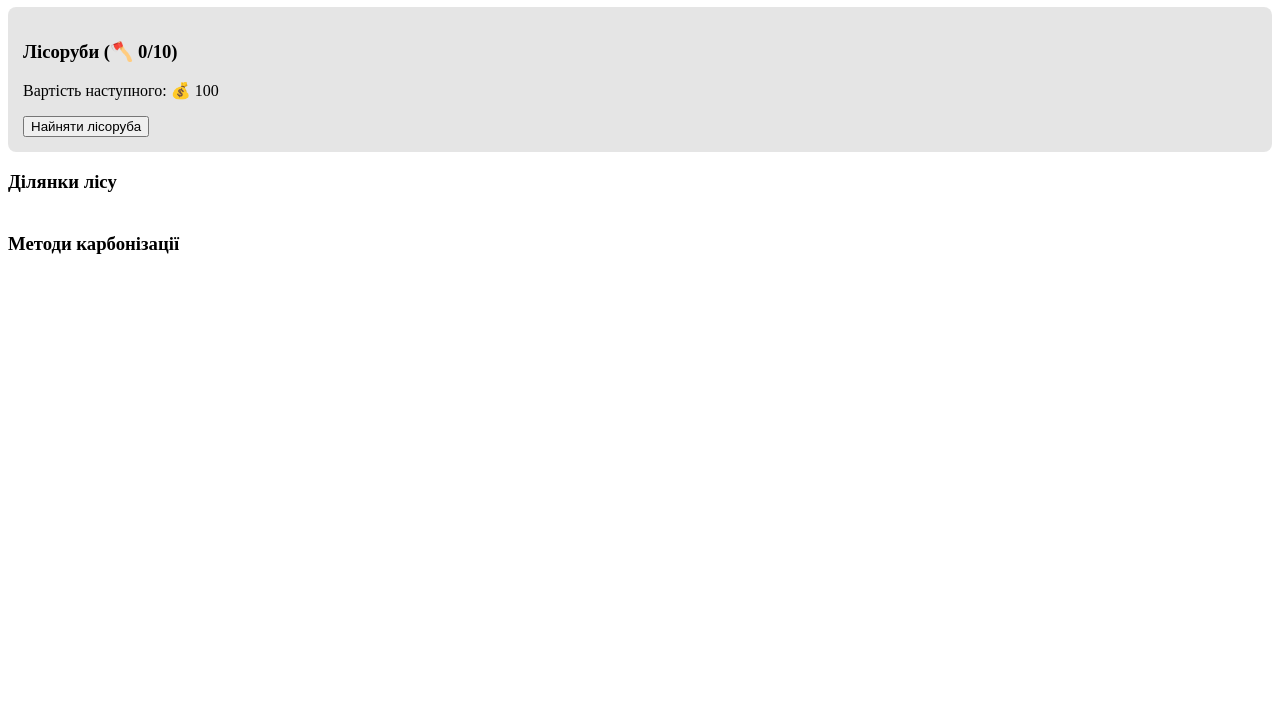
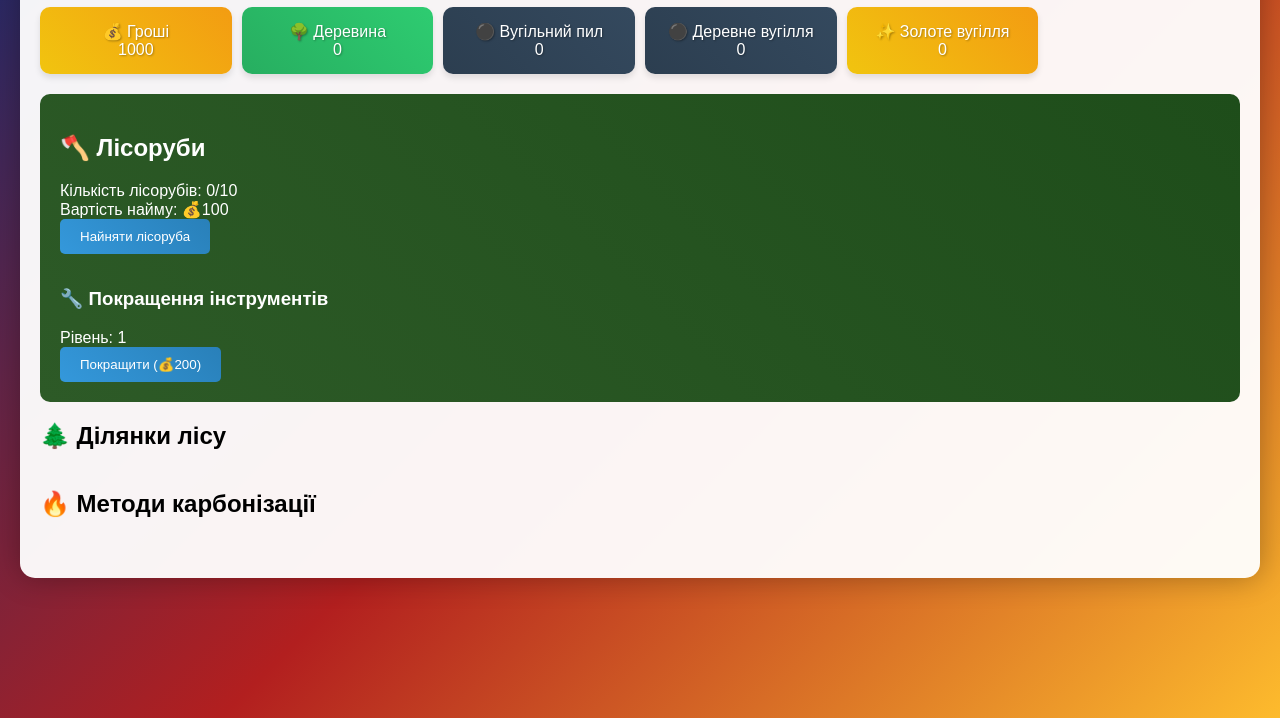
Before and after one commit to ArtScorpio/Charcoal-Game, a plain HTML site: page index.html in a window 1280 px wide. Shown: the part 122-840 px from the top of the page. Before the commit the page ends 800 px from the top, so only its background shows below. Drawn offline with Linux system fonts and the light colour scheme.

Commit message:
Update index.html

```diff
--- a/index.html
+++ b/index.html
@@ -4,22 +4,81 @@
     <title>Charcoal Production Game</title>
     <meta name="viewport" content="width=device-width, initial-scale=1.0">
     <style>
-        /* Основні стилі як і раніше */
-        /* Додамо стилі для нових елементів */
+        body {
+            margin: 0;
+            padding: 20px;
+            background: linear-gradient(135deg, #1a2a6c, #b21f1f, #fdbb2d);
+            min-height: 100vh;
+            font-family: Arial, sans-serif;
+        }
+
+        .game-container {
+            max-width: 1200px;
+            margin: 0 auto;
+            background: rgba(255, 255, 255, 0.95);
+            padding: 20px;
+            border-radius: 15px;
+            box-shadow: 0 0 30px rgba(0,0,0,0.3);
+        }
+
+        /* Ресурси */
+        .resources {
+            display: grid;
+            grid-template-columns: repeat(6, 1fr);
+            gap: 10px;
+            margin-bottom: 20px;
+        }
+
+        .resource-card {
+            padding: 15px;
+            border-radius: 10px;
+            text-align: center;
+            color: white;
+            text-shadow: 1px 1px 2px rgba(0,0,0,0.3);
+            box-shadow: 0 4px 6px rgba(0,0,0,0.1);
+            transition: transform 0.2s;
+        }
+
+        .resource-card:hover {
+            transform: translateY(-5px);
+        }
+
+        /* Секція лісорубів */
+        .woodcutters-section {
+            background: linear-gradient(45deg, #2d5a27, #1e4d1a);
+            padding: 20px;
+            border-radius: 10px;
+            color: white;
+            margin: 20px 0;
+        }
+
+        .woodcutter-upgrades {
+            display: grid;
+            grid-template-columns: repeat(3, 1fr);
+            gap: 15px;
+            margin-top: 15px;
+        }
+
+        /* Ділянки лісу */
         .forest-plots {
             display: grid;
             grid-template-columns: repeat(4, 1fr);
-            gap: 10px;
+            gap: 15px;
             margin: 20px 0;
         }
 
         .forest-plot {
             background: linear-gradient(45deg, #2d5a27, #1e4d1a);
-            padding: 15px;
-            border-radius: 8px;
+            padding: 20px;
+            border-radius: 10px;
             color: white;
             text-align: center;
             cursor: pointer;
+            transition: transform 0.3s;
+        }
+
+        .forest-plot:hover {
+            transform: scale(1.05);
         }
 
         .forest-plot.locked {
@@ -27,75 +86,152 @@
             opacity: 0.7;
         }
 
-        .woodcutters {
-            background: rgba(0,0,0,0.1);
+        /* Рівні карбонізації */
+        .carbonization-levels {
+            display: grid;
+            grid-template-columns: repeat(5, 1fr);
+            gap: 15px;
+            margin: 20px 0;
+        }
+
+        .carbonization-level {
+            background: linear-gradient(45deg, #34495e, #2c3e50);
             padding: 15px;
-            border-radius: 8px;
+            border-radius: 10px;
+            color: white;
+            text-align: center;
+            cursor: pointer;
+            transition: transform 0.3s;
+        }
+
+        .carbonization-level:hover {
+            transform: scale(1.05);
+        }
+
+        .carbonization-level.active {
+            background: linear-gradient(45deg, #27ae60, #2ecc71);
+        }
+
+        .carbonization-level.locked {
+            background: linear-gradient(45deg, #463e3e, #2a2a2a);
+            cursor: not-allowed;
+        }
+
+        /* Анімації */
+        @keyframes working {
+            0% { transform: scale(1); }
+            50% { transform: scale(1.05); }
+            100% { transform: scale(1); }
+        }
+
+        .working {
+            animation: working 1s infinite;
+        }
+
+        /* Кнопки */
+        .button {
+            background: linear-gradient(45deg, #3498db, #2980b9);
+            color: white;
+            border: none;
+            padding: 10px 20px;
+            border-radius: 5px;
+            cursor: pointer;
+            transition: transform 0.2s;
+        }
+
+        .button:hover {
+            transform: translateY(-2px);
+        }
+
+        .button:disabled {
+            background: #95a5a6;
+            cursor: not-allowed;
+        }
+
+        /* Прогрес бари */
+        .progress-bar {
+            width: 100%;
+            height: 20px;
+            background: #ecf0f1;
+            border-radius: 10px;
+            overflow: hidden;
             margin: 10px 0;
         }
 
-        .production-levels {
-            display: grid;
-            grid-template-columns: repeat(5, 1fr);
-            gap: 10px;
-            margin: 20px 0;
-        }
-
-        .production-level {
-            padding: 10px;
-            border-radius: 8px;
-            text-align: center;
-            cursor: pointer;
+        .progress-fill {
+            height: 100%;
+            background: linear-gradient(45deg, #3498db, #2980b9);
+            width: 0%;
+            transition: width 0.3s;
         }
     </style>
 </head>
 <body>
     <div class="game-container">
+        <h1 style="text-align: center; margin-bottom: 30px;">🏭 Виробництво деревного вугілля</h1>
+
         <!-- Ресурси -->
         <div class="resources">
-            <div class="resource-card">
-                <div class="resource-label">💰 Гроші</div>
-                <div id="money" class="resource-value">1000</div>
+            <div class="resource-card" style="background: linear-gradient(45deg, #f1c40f, #f39c12);">
+                <div>💰 Гроші</div>
+                <div id="money">1000</div>
             </div>
-            <div class="resource-card">
-                <div class="resource-label">🌳 Дерево</div>
-                <div id="wood" class="resource-value">0</div>
+            <div class="resource-card" style="background: linear-gradient(45deg, #27ae60, #2ecc71);">
+                <div>🌳 Деревина</div>
+                <div id="wood">0</div>
             </div>
-            <div class="resource-card">
-                <div class="resource-label">⚫ Вугілля</div>
-                <div id="charcoal" class="resource-value">0</div>
+            <div class="resource-card" style="background: linear-gradient(45deg, #2c3e50, #34495e);">
+                <div>⚫ Вугільний пил</div>
+                <div id="coalDust">0</div>
+            </div>
+            <div class="resource-card" style="background: linear-gradient(45deg, #2c3e50, #34495e);">
+                <div>⚫ Деревне вугілля</div>
+                <div id="normalCoal">0</div>
+            </div>
+            <div class="resource-card" style="background: linear-gradient(45deg, #f1c40f, #f39c12);">
+                <div>✨ Золоте вугілля</div>
+                <div id="goldenCoal">0</div>
             </div>
         </div>
 
-        <!-- Лісоруби -->
-        <div class="woodcutters">
-            <h3>Лісоруби (🪓 <span id="woodcuttersCount">0</span>/10)</h3>
-            <p>Вартість наступного: 💰 <span id="nextWoodcutterCost">100</span></p>
+        <!-- Секція лісорубів -->
+        <div class="woodcutters-section">
+            <h2>🪓 Лісоруби</h2>
+            <div>Кількість лісорубів: <span id="woodcuttersCount">0</span>/10</div>
+            <div>Вартість найму: 💰<span id="woodcutterCost">100</span></div>
             <button onclick="hireWoodcutter()" class="button">Найняти лісоруба</button>
+
+            <div class="woodcutter-upgrades">
+                <div>
+                    <h3>🔧 Покращення інструментів</h3>
+                    <div>Рівень: <span id="toolLevel">1</span></div>
+                    <button onclick="upgradeTool()" class="button">Покращити (💰<span id="toolUpgradeCost">200</span>)</button>
+                </div>
+            </div>
         </div>
 
         <!-- Ділянки лісу -->
-        <h3>Ділянки лісу</h3>
+        <h2>🌲 Ділянки лісу</h2>
         <div class="forest-plots" id="forestPlots">
             <!-- Генерується динамічно -->
         </div>
 
-        <!-- Рівні виробництва -->
-        <h3>Методи карбонізації</h3>
-        <div class="production-levels" id="productionLevels">
+        <!-- Рівні карбонізації -->
+        <h2>🔥 Методи карбонізації</h2>
+        <div class="carbonization-levels" id="carbonizationLevels">
             <!-- Генерується динамічно -->
         </div>
     </div>
 
     <script>
+        // Базовий стан гри
         let gameState = {
             money: 1000,
             wood: 0,
-            charcoal: 0,
             woodcutters: 0,
+            toolLevel: 1,
             unlockedPlots: 1,
-            totalPlots: 12,
-            productionLevel: 1,
+            carbonizationLevel: 1,
             resources: {
                 coalDust: 0,
                 normalCoal: 0,
@@ -103,71 +239,107 @@
             }
         };
 
-        const PRODUCTION_LEVELS = {
+        // Конфігурація рівнів карбонізації
+        const CARBONIZATION_LEVELS = {
             1: {
                 name: "Кустарний",
                 cost: 0,
                 woodRatio: 8,
                 dustChance: 0.2,
                 normalChance: 0.75,
-                goldenChance: 0.05
+                goldenChance: 0.05,
+                description: "Випалювання у полі"
+            },
+            2: {
+                name: "Покращений кустарний",
+                cost: 1000,
+                woodRatio: 7,
+                dustChance: 0.15,
+                normalChance: 0.8,
+                goldenChance: 0.05,
+                description: "Покращена яма для випалювання"
+            },
+            3: {
+                name: "Напівпромисловий",
+                cost: 5000,
+                woodRatio: 6,
+                dustChance: 0.1,
+                normalChance: 0.8,
+                goldenChance: 0.1,
+                description: "Металева піч"
+            },
+            4: {
+                name: "Промисловий",
+                cost: 25000,
+                woodRatio: 5,
+                dustChance: 0.05,
+                normalChance: 0.85,
+                goldenChance: 0.1,
+                description: "Промислова піч"
+            },
+            5: {
+                name: "Високотехнологічний",
+                cost: 100000,
+                woodRatio: 4,
+                dustChance: 0.02,
+                normalChance: 0.88,
+                goldenChance: 0.1,
+                description: "Автоматизована лінія"
             }
-            // Додамо інші рівні пізніше
         };
 
-        function calculateWoodcutterCost() {
-            return 100 * Math.pow(1.5, gameState.woodcutters);
+        // Функції оновлення відображення
+        function updateDisplay() {
+            document.getElementById('money').textContent = gameState.money;
+            document.getElementById('wood').textContent = gameState.wood;
+            document.getElementById('coalDust').textContent = gameState.resources.coalDust;
+            document.getElementById('normalCoal').textContent = gameState.resources.normalCoal;
+            document.getElementById('goldenCoal').textContent = gameState.resources.goldenCoal;
+            document.getElementById('woodcuttersCount').textContent = gameState.woodcutters;
+            document.getElementById('woodcutterCost').textContent = calculateWoodcutterCost();
+            document.getElementById('toolLevel').textContent = gameState.toolLevel;
+            document.getElementById('toolUpgradeCost').textContent = calculateToolUpgradeCost();
         }
 
+        // Функції розрахунку вартості
+        function calculateWoodcutterCost() {
+            return Math.floor(100 * Math.pow(1.5, gameState.woodcutters));
+        }
+
+        function calculateToolUpgradeCost() {
+            return Math.floor(200 * Math.pow(2, gameState.toolLevel - 1));
+        }
+
+        // Функції найму та покращення
         function hireWoodcutter() {
             const cost = calculateWoodcutterCost();
             if (gameState.money >= cost && gameState.woodcutters < 10) {
                 gameState.money -= cost;
                 gameState.woodcutters++;
                 updateDisplay();
-            } else {
-                alert('Недостатньо грошей або досягнуто максимум лісорубів!');
             }
         }
 
+        function upgradeTool() {
+            const cost = calculateToolUpgradeCost();
+            if (gameState.money >= cost) {
+                gameState.money -= cost;
+                gameState.toolLevel++;
+                updateDisplay();
+            }
+        }
+
+        // Функція виробництва деревини
         function produceWood() {
-            const baseProduction = gameState.woodcutters * 1;
+            const baseProduction = gameState.woodcutters * gameState.toolLevel;
             gameState.wood += baseProduction;
             updateDisplay();
         }
 
-        function produceCharcoal() {
-            if (gameState.wood >= 8) { // Базова вимога для кустарного рівня
-                gameState.wood -= 8;
-
-                // Розрахунок виходу продукції
-                const roll = Math.random();
-                if (roll < PRODUCTION_LEVELS[1].dustChance) {
-                    gameState.resources.coalDust++;
-                } else if (roll < PRODUCTION_LEVELS[1].dustChance + PRODUCTION_LEVELS[1].normalChance) {
-                    gameState.resources.normalCoal++;
-                } else {
-                    gameState.resources.goldenCoal++;
-                }
-
-                updateDisplay();
-            } else {
-                alert('Недостатньо деревини!');
-            }
-        }
-
-        // Оновлення відображення
-        function updateDisplay() {
-            document.getElementById('money').textContent = gameState.money;
-            document.getElementById('wood').textContent = gameState.wood;
-            document.getElementById('woodcuttersCount').textContent = gameState.woodcutters;
-            document.getElementById('nextWoodcutterCost').textContent = calculateWoodcutterCost();
-        }
-
-        // Автоматичний збір деревини
+        // Запуск автоматичного виробництва
         setInterval(produceWood, 1000);
 
-        // Початкове оновлення
+        // Початкове оновлення відображення
         updateDisplay();
     </script>
 </body>
```
